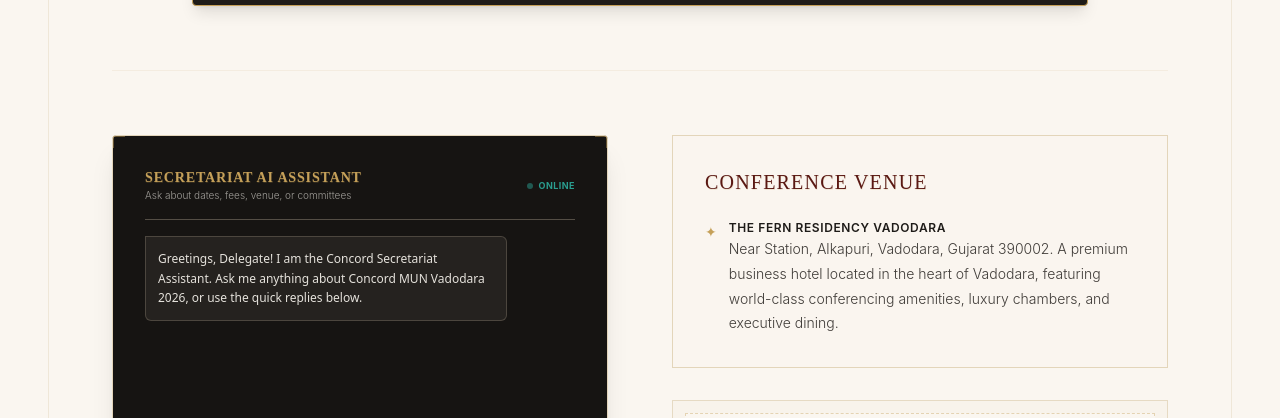
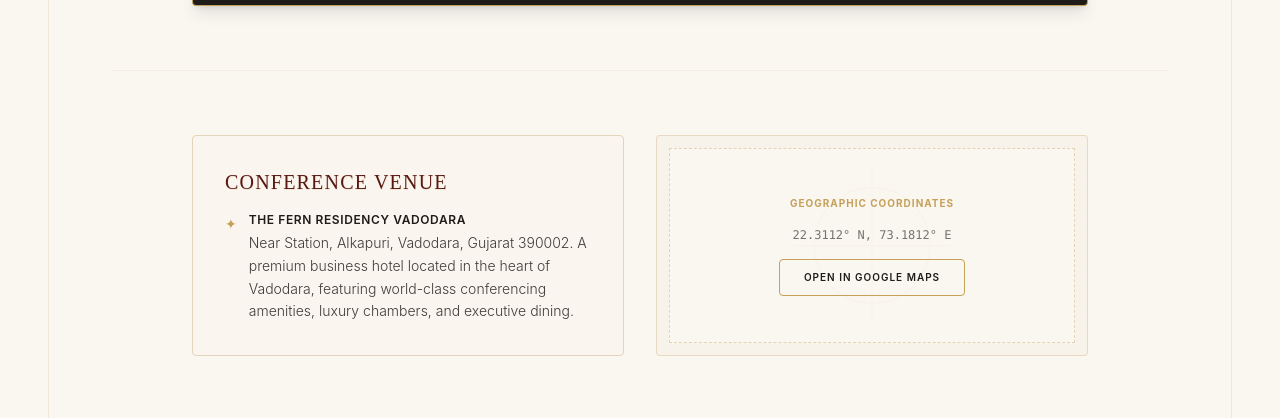
Before and after one commit to swasti-22/cmunvadodara, a Next.js app: page / in a window 1280 px wide. Shown: the part 11579-11997 px from the top of the page. Built offline with nearby package versions, Linux system fonts and the light colour scheme.

Commit message:
chore: remove redundant inline chatbot card and make venue layout full-width

```diff
--- a/components/Contact.js
+++ b/components/Contact.js
@@ -1,99 +1,9 @@
 "use client";
 
-import { useState, useEffect, useRef } from "react";
-import { motion } from "framer-motion";
-import { db } from "@/lib/firebase";
-import { ref, push, set } from "firebase/database";
+import { useState } from "react";
 
 export default function Contact() {
   const [activeFormTab, setActiveFormTab] = useState("individual");
-  const [chatMessages, setChatMessages] = useState([
-    {
-      sender: "bot",
-      text: "Greetings, Delegate! I am the Concord Secretariat Assistant. Ask me anything about Concord MUN Vadodara 2026, or use the quick replies below."
-    }
-  ]);
-  const [chatInput, setChatInput] = useState("");
-  const [isTyping, setIsTyping] = useState(false);
-  const messagesEndRef = useRef(null);
-
-  useEffect(() => {
-    if (messagesEndRef.current) {
-      messagesEndRef.current.scrollIntoView({ behavior: "smooth" });
-    }
-  }, [chatMessages, isTyping]);
-
-  const getBotResponse = (query) => {
-    const q = query.toLowerCase();
-
-    if (q.includes("date") || q.includes("when") || q.includes("schedule") || q.includes("calendar")) {
-      return "Concord MUN Vadodara 2026 will take place on **22nd & 23rd August 2026**.";
-    }
-    if (q.includes("venue") || q.includes("where") || q.includes("hotel") || q.includes("location") || q.includes("place")) {
-      return "The conference is hosted at **The Fern Residency, Vadodara** (Near Station, Alkapuri, Vadodara, Gujarat 390002). It is a premium business hotel offering world-class conferencing amenities, luxury chambers, and executive dining.";
-    }
-    if (q.includes("fee") || q.includes("price") || q.includes("cost") || q.includes("inclusions") || q.includes("meal") || q.includes("pay") || q.includes("money") || q.includes("amount")) {
-      return "The registration fee is **INR 2,900 per delegate**. This covers entry to all committee sessions, official delegate kits, certified blockchain credentials, and 7 gourmet meals (buffet breakfasts, lunches, high teas on both days, plus a social evening dinner) prepared by The Fern Residency's executive chefs.";
-    }
-    if (q.includes("committee") || q.includes("agenda") || q.includes("unga") || q.includes("disec") || q.includes("aippm") || q.includes("unhrc") || q.includes("unsc")) {
-      return "We feature 4 committees at Concord MUN 2026:\n\n1. **AIPPM**: Reviewing the status of internal security in India.\n2. **UNGA (DISEC)**: Exploring security parameters of Outer Space activities.\n3. **UNHRC**: Protecting human rights in conflict zones.\n4. **UNSC**: Addressing geopolitical security crises.";
-    }
-    if (q.includes("register") || q.includes("apply") || q.includes("join") || q.includes("form") || q.includes("link")) {
-      return "To register, use the **Individual Registration** or **Team Delegation** tabs located right above this chatbot panel on our site to access the secure forms.";
-    }
-    if (q.includes("contact") || q.includes("phone") || q.includes("email") || q.includes("instagram") || q.includes("reach") || q.includes("support")) {
-      return "You can reach the Secretariat at **concordmunvadodara08@gmail.com** or send a DM to our official Instagram page **@concordmunvadodara**.";
-    }
-    if (q.includes("hotel") || q.includes("stay") || q.includes("accommodation")) {
-      return "Accommodation is not included in the standard fee, but outstation delegates can request discounted delegate rooms at **The Fern Residency Vadodara** during registration.";
-    }
-    if (q.includes("dress") || q.includes("suit") || q.includes("clothes") || q.includes("attire")) {
-      return "The dress code is strictly Western Formal Attire (suits, blazers, formal trousers) on Day 1, and traditional Indian Formal Attire on Day 2.";
-    }
-    if (q.includes("hello") || q.includes("hi") || q.includes("hey") || q.includes("greetings")) {
-      return "Hello! How can I assist you with Concord MUN Vadodara 2026 today?";
-    }
-
-    return "I can help you with details about dates, venue, registration fees, committees, and contact information. For custom inquiries, please email the Secretariat at **concordmunvadodara08@gmail.com**.";
-  };
-
-  const handleSendMessage = async (text) => {
-    if (!text.trim()) return;
-
-    const userMsg = { sender: "user", text };
-    setChatMessages((prev) => [...prev, userMsg]);
-    setIsTyping(true);
-
-    // Save user query to Firebase for logs (spam-protected, max 200 chars)
-    if (text.length <= 200) {
-      try {
-        const queryRef = ref(db, "chatbot_queries");
-        const newQueryRef = push(queryRef);
-        await set(newQueryRef, {
-          query: text.trim(),
-          timestamp: Date.now()
-        });
-      } catch (err) {
-        console.error("Firebase log error:", err);
-      }
-    }
-
-    setTimeout(() => {
-      const responseText = getBotResponse(text);
-      setChatMessages((prev) => [...prev, { sender: "bot", text: responseText }]);
-      setIsTyping(false);
-    }, 850);
-  };
-
-  const handleQuickReply = (pillText) => {
-    let cleanText = pillText;
-    if (pillText.includes("Dates")) cleanText = "What are the dates and venue?";
-    else if (pillText.includes("Fees")) cleanText = "What are the registration fees and inclusions?";
-    else if (pillText.includes("Committees")) cleanText = "Tell me about the committees and agendas.";
-    else if (pillText.includes("Register")) cleanText = "How do I register?";
-
-    handleSendMessage(cleanText);
-  };
 
   return (
     <section id="contact" className="py-24 bg-parchment relative overflow-hidden px-6 md:px-12 border-t border-thin-gold/40">
@@ -277,107 +187,13 @@
           </div>
         </div>
 
-        {/* Secondary Row: General Inquiries Form & Venue Details */}
-        <div className="grid grid-cols-1 lg:grid-cols-2 gap-16 border-t border-thin-gold/30 pt-16">
-
-          {/* Secretariat AI Assistant Chatbot */}
-          <div className="border border-thin-gold p-6 md:p-8 bg-[#161412] relative flex flex-col justify-between h-[520px] rounded-sm shadow-xl">
-            {/* Elegant Header Decors */}
-            <div className="absolute top-0 left-0 w-3 h-3 border-t border-l border-gold/45" />
-            <div className="absolute top-0 right-0 w-3 h-3 border-t border-r border-gold/45" />
-            <div className="absolute bottom-0 left-0 w-3 h-3 border-b border-l border-gold/45" />
-            <div className="absolute bottom-0 right-0 w-3 h-3 border-b border-r border-gold/45" />
-
-            <div className="border-b border-thin-gold/30 pb-4 mb-4 flex justify-between items-center">
+        {/* Secondary Row: Venue & Location Details */}
+        <div className="border-t border-thin-gold/30 pt-16 mt-8">
+          <div className="grid grid-cols-1 md:grid-cols-2 gap-8 max-w-4xl mx-auto">
+            {/* Conference Venue */}
+            <div className="border border-thin-gold p-8 bg-parchment-dark/10 flex flex-col justify-between rounded-sm">
               <div>
-                <h3 className="text-sm font-serif uppercase tracking-wider text-gold font-bold">
-                  Secretariat AI Assistant
-                </h3>
-                <p className="text-[10px] text-parchment/60 font-light">
-                  Ask about dates, fees, venue, or committees
-                </p>
-              </div>
-              <div className="flex items-center gap-1.5 text-[9px] uppercase tracking-wider text-[#2a9d8f] font-bold">
-                <span className="w-1.5 h-1.5 bg-[#2a9d8f] rounded-full animate-pulse" />
-                Online
-              </div>
-            </div>
-
-            {/* Chat Messages Log */}
-            <div className="flex-1 overflow-y-auto pr-1 space-y-4 mb-4 scrollbar-thin scrollbar-thumb-gold/20 scrollbar-track-transparent">
-              {chatMessages.map((msg, idx) => (
-                <div
-                  key={idx}
-                  className={`flex ${msg.sender === "user" ? "justify-end" : "justify-start"}`}
-                >
-                  <div
-                    className={`max-w-[85%] rounded-md p-3 text-xs leading-relaxed font-sans ${
-                      msg.sender === "user"
-                        ? "bg-maroon text-parchment border border-thin-gold/45 rounded-tr-none"
-                        : "bg-[#25221f] text-parchment/90 border border-thin-gold/20 rounded-tl-none"
-                    }`}
-                    style={{ whiteSpace: "pre-line" }}
-                  >
-                    {msg.text}
-                  </div>
-                </div>
-              ))}
-
-              {isTyping && (
-                <div className="flex justify-start">
-                  <div className="bg-[#25221f] border border-thin-gold/20 rounded-md rounded-tl-none p-3 max-w-[85%] flex items-center gap-1">
-                    <span className="w-1.5 h-1.5 bg-gold rounded-full animate-bounce" style={{ animationDelay: "0ms" }} />
-                    <span className="w-1.5 h-1.5 bg-gold rounded-full animate-bounce" style={{ animationDelay: "150ms" }} />
-                    <span className="w-1.5 h-1.5 bg-gold rounded-full animate-bounce" style={{ animationDelay: "300ms" }} />
-                  </div>
-                </div>
-              )}
-              <div ref={messagesEndRef} />
-            </div>
-
-            {/* Quick Replies Grid */}
-            <div className="flex flex-wrap gap-1.5 mb-3">
-              {["📅 Dates", "💰 Fees", "🏛️ Committees", "✍️ How to Register?"].map((pill) => (
-                <button
-                  key={pill}
-                  onClick={() => handleQuickReply(pill)}
-                  className="text-[9px] uppercase tracking-wider bg-parchment-dark/10 border border-thin-gold/40 text-gold font-bold px-2 py-1 hover:bg-gold/10 hover:border-gold transition-all duration-300 rounded-sm cursor-pointer"
-                >
-                  {pill}
-                </button>
-              ))}
-            </div>
-
-            {/* Input Form */}
-            <form
-              onSubmit={(e) => {
-                e.preventDefault();
-                handleSendMessage(chatInput);
-                setChatInput("");
-              }}
-              className="flex gap-2 border-t border-thin-gold/20 pt-3"
-            >
-              <input
-                type="text"
-                value={chatInput}
-                onChange={(e) => setChatInput(e.target.value)}
-                placeholder="Type your question here..."
-                maxLength={200}
-                className="flex-1 bg-[#1e1b18] border border-thin-gold/45 focus:border-gold p-2.5 text-xs text-parchment rounded-none focus:outline-none transition-colors"
-              />
-              <button
-                type="submit"
-                className="btn-primary py-2 px-4 text-[10px] font-bold uppercase tracking-widest border border-gold"
-              >
-                Send
-              </button>
-            </form>
-          </div>
-
-          {/* Venue & Location Coordinates */}
-          <div className="flex flex-col justify-between space-y-8">
-            <div className="border border-thin-gold p-8 bg-parchment-dark/10 space-y-6">
-              <h3 className="text-xl text-maroon font-serif uppercase tracking-wider">
+                <h3 className="text-xl text-maroon font-serif uppercase tracking-wider mb-4">
                   Conference Venue
                 </h3>
 
@@ -386,15 +202,17 @@
                     <span className="text-gold text-sm mt-0.5">✦</span>
                     <div>
                       <strong className="block text-xs uppercase tracking-wider font-semibold text-almost-black">The Fern Residency Vadodara</strong>
-                    <span className="text-sm font-light text-almost-black/85 leading-relaxed">
+                      <span className="text-sm font-light text-almost-black/85 leading-relaxed mt-1 block">
                         Near Station, Alkapuri, Vadodara, Gujarat 390002. A premium business hotel located in the heart of Vadodara, featuring world-class conferencing amenities, luxury chambers, and executive dining.
                       </span>
                     </div>
                   </div>
                 </div>
               </div>
+            </div>
 
-            <div className="border border-thin-gold/80 p-3 bg-parchment-dark/30 flex-1 flex flex-col justify-between min-h-[200px]">
+            {/* Location & Map Coordinates */}
+            <div className="border border-thin-gold/85 p-3 bg-parchment-dark/30 flex flex-col min-h-[220px] rounded-sm">
               <div className="border border-dashed border-gold/40 flex-1 flex flex-col items-center justify-center text-center p-6 bg-parchment relative overflow-hidden">
                 <div className="absolute inset-0 z-0 flex items-center justify-center opacity-5 pointer-events-none select-none">
                   <svg className="w-full h-full text-gold" fill="none" stroke="currentColor" strokeWidth="0.5" viewBox="0 0 100 100">
```
Lines whose indentation alone changed are shown as unchanged.
